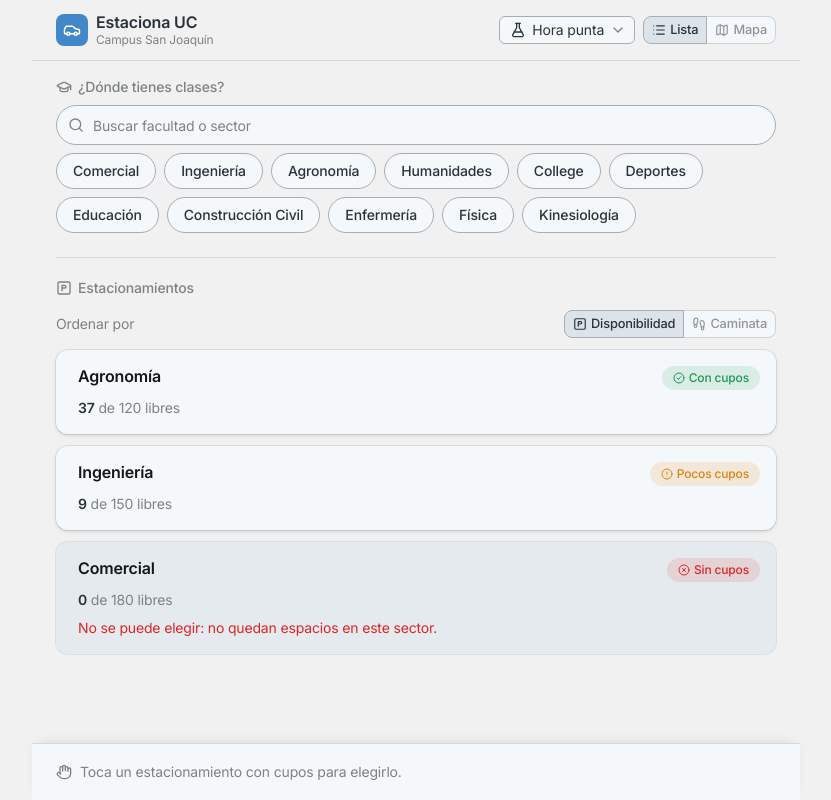
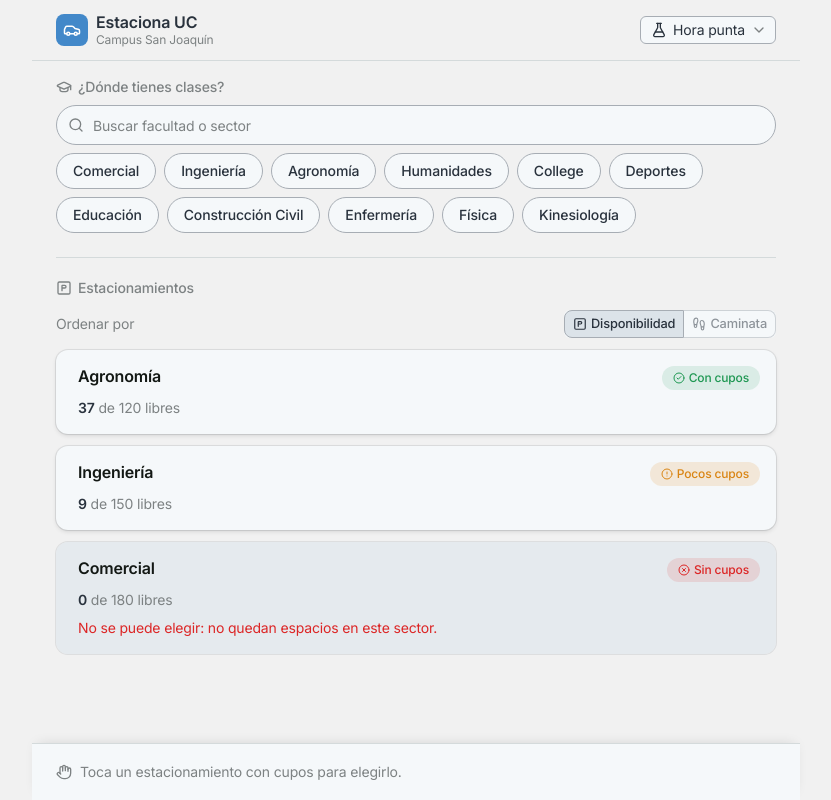
Before and after one commit to gaspargc/estaciona-uc, a Next.js app: page / in a window 1280 px wide. Shown: the whole page, without its empty margins (224-1055 px from the left). Built offline with nearby package versions, Linux system fonts and the light colour scheme.

Commit message:
feat(parking/ParkingFinder): hide list and map view toggle
Co-Authored-By: Claude Opus 5.5 <noreply@anthropic.com>

```diff
--- a/src/features/parking/components/parking-finder.tsx
+++ b/src/features/parking/components/parking-finder.tsx
@@ -1,6 +1,5 @@
 "use client";
 
-import { useState } from "react";
 import { SquareParking } from "lucide-react";
 
 import { DESTINATIONS, PARKING_LOTS } from "@/data/campus";
@@ -13,15 +12,12 @@ import { AppHeader } from "./app-header";
 import { ChoiceBar } from "./choice-bar";
 import { DestinationPicker } from "./destination-picker";
 import { LotList } from "./lot-list";
-import { MapViewPlaceholder } from "./map-view-placeholder";
 import { ScenarioSelect } from "./scenario-select";
 import { SectionHeading } from "./section-heading";
 import { SortControl } from "./sort-control";
-import { ViewSwitch, type ViewMode } from "./view-switch";
 
 /** Wires campus data and finder state into the presentational components. */
 export function ParkingFinder() {
-  const [viewMode, setViewMode] = useState<ViewMode>("list");
   const [scenario, setScenario] = useScenarioParam(SCENARIOS, DEFAULT_SCENARIO_ID);
   const finder = useParkingFinder({
     lots: PARKING_LOTS,
@@ -36,10 +32,7 @@ export function ParkingFinder() {
     <>
       <AppHeader
         actions={
-          <>
           <ScenarioSelect scenarios={SCENARIOS} value={scenario.id} onChange={setScenario} />
-            <ViewSwitch value={viewMode} onChange={setViewMode} />
-          </>
         }
       />
 
@@ -50,9 +43,6 @@ export function ParkingFinder() {
           onChange={finder.selectDestination}
         />
 
-        {viewMode === "map" ? (
-          <MapViewPlaceholder />
-        ) : (
         <section aria-labelledby="lots-label" className="flex flex-col gap-3 border-t pt-5">
           <SectionHeading id="lots-label" icon={SquareParking}>
             Estacionamientos
@@ -78,7 +68,6 @@ export function ParkingFinder() {
             onSelect={finder.selectLot}
           />
         </section>
-        )}
       </main>
 
       <ChoiceBar
--- a/src/features/parking/components/view-switch.tsx
+++ b/src/features/parking/components/view-switch.tsx
@@ -27,13 +27,7 @@ export function ViewSwitch({ value, onChange }: ViewSwitchProps) {
         <List aria-hidden />
         <span className="hidden sm:inline">Lista</span>
       </ToggleGroupItem>
-      <ToggleGroupItem
-        value="map"
-        aria-label="Vista mapa"
-        className="aria-pressed:bg-secondary"
-        disabled
-        title="La vista mapa estará disponible próximamente"
-      >
+      <ToggleGroupItem value="map" aria-label="Vista mapa" className="aria-pressed:bg-secondary">
         <MapIcon aria-hidden />
         <span className="hidden sm:inline">Mapa</span>
       </ToggleGroupItem>
```
Lines whose indentation alone changed are shown as unchanged.
